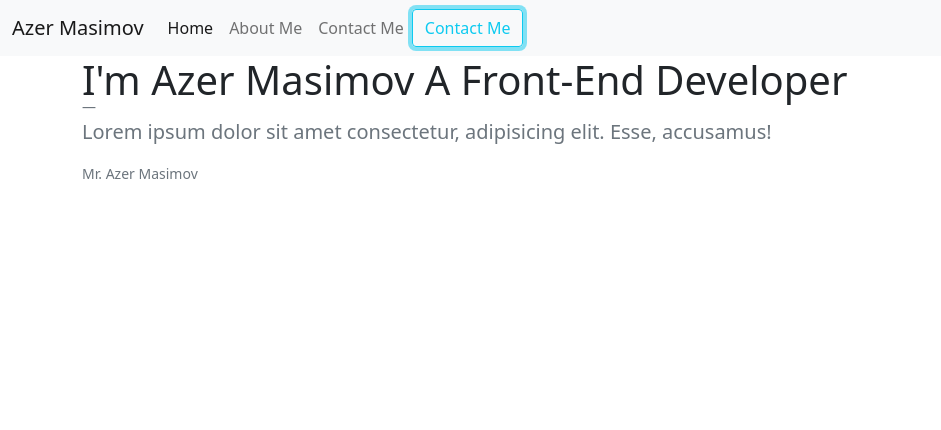
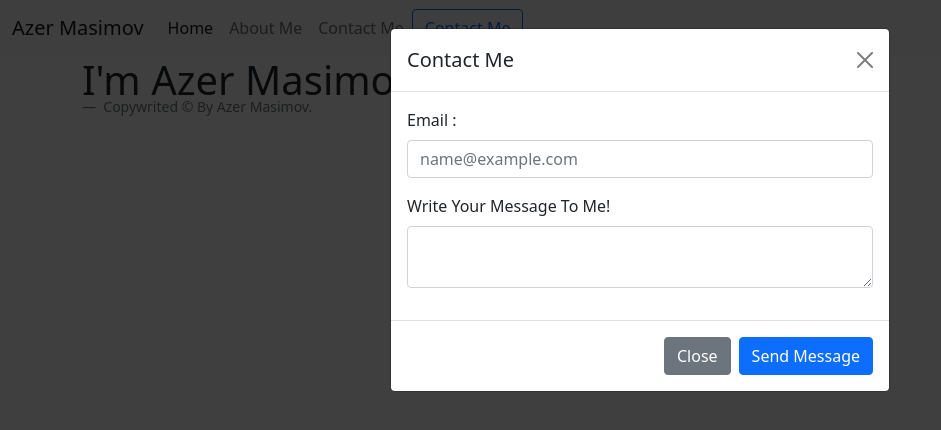
Before and after one commit to azermasimov/Bootstrap-Portfolio, a plain HTML site: page index.html in a window 1280 px wide. Both pictures are taken after a click on the button "Contact Me". Shown: the whole page, without its empty margins (0-941 px from the left). Drawn offline with nearby package versions, Linux system fonts and the light colour scheme.

Commit message:
any commit

```diff
--- a/index.html
+++ b/index.html
@@ -30,9 +30,40 @@
                             <a class="nav-link" href="#">Contact Me</a>
                         </li>
                     </ul>
-                    <button class="btn btn-outline-info">
+
+                    <!-- Button for Trigger Modal -->
+
+                    <button type="button" class="btn btn-outline-primary" data-bs-toggle="modal" data-bs-target="#staticBackdrop">
                         Contact Me
                     </button>
+
+                    <!-- Modal -->
+                    <div class="modal fade" id="staticBackdrop" data-bs-backdrop="static" data-bs-keyboard="false" tabindex="-1" aria-labelledby="staticBackdropLabel" aria-hidden="true">
+                        <div class="modal-dialog">
+                        <div class="modal-content">
+                            <div class="modal-header">
+                            <h5 class="modal-title" id="staticBackdropLabel">Contact Me</h5>
+                            <button type="button" class="btn-close" data-bs-dismiss="modal" aria-label="Close"></button>
+                            </div>
+                            <div class="modal-body">
+                            <div class="mb-3">
+                                <label for="exampleFormControlInput1" class="form-label">Email :</label>
+                                <input id="exampleFormControlInput1" type="email" class="form-control" placeholder="name@example.com">
+                            </div>
+
+                            <div class="mb-3">
+                                <label for="exampleFormControlTextarea1" class="form-label">Write Your Message To Me!</label>
+                                <textarea id="exampleFormControlTextarea1" type="text" class="form-control" placeholder=""></textarea>
+                            </div>
+
+                            </div>
+                            <div class="modal-footer">
+                            <button type="button" class="btn btn-secondary" data-bs-dismiss="modal">Close</button>
+                            <button type="button" class="btn btn-primary">Send Message</button>
+                            </div>
+                        </div>
+                        </div>
+                    </div>
                 </div>
             </div>
         </nav>
@@ -45,11 +76,10 @@
         </h1>
     </section>
 
+    <!-- Our Footer Here..................................................................................................................... -->
+
     <footer class="container blockquote-footer">
-        <blockquote class="blockquote text-right">
-            Lorem ipsum dolor sit amet consectetur, adipisicing elit. Esse, accusamus!
-        </blockquote>
-        Mr. Azer Masimov
+        Copywrited &copy; By Azer Masimov.
     </footer>
     <script src="https://cdn.jsdelivr.net/npm/bootstrap@5.0.2/dist/js/bootstrap.bundle.min.js" integrity="sha384-MrcW6ZMFYlzcLA8Nl+NtUVF0sA7MsXsP1UyJoMp4YLEuNSfAP+JcXn/tWtIaxVXM" crossorigin="anonymous"></script>
     <script src="https://cdn.jsdelivr.net/npm/@popperjs/core@2.9.2/dist/umd/popper.min.js" integrity="sha384-IQsoLXl5PILFhosVNubq5LC7Qb9DXgDA9i+tQ8Zj3iwWAwPtgFTxbJ8NT4GN1R8p" crossorigin="anonymous"></script>
```
Lines whose indentation alone changed are shown as unchanged.
